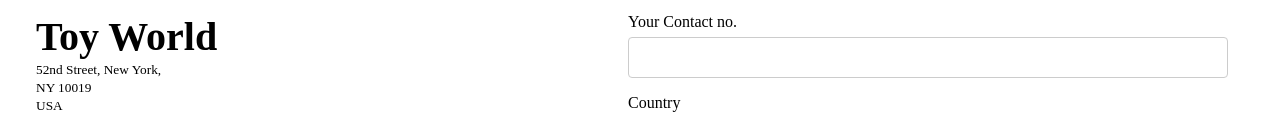
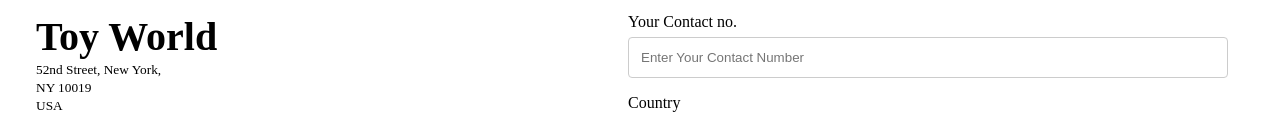
Before and after one commit to coding-spidey/Toy-World, a plain HTML site: page contact.html in a window 1280 px wide. Shown: the part 320-436 px from the top of the page. Drawn offline with Linux system fonts and the light colour scheme.

Commit message:
Update contact.html

```diff
--- a/contact.html
+++ b/contact.html
@@ -57,7 +57,7 @@
                     <div class="mb-4"></div>
 
                     <label for="contact">Your Contact no.</label>
-                    <input type="text" id="contact" name="contact">
+                    <input type="text" id="contact" name="contact" placeholder="Enter Your Contact Number">
                     <small class="text-red" id="contactText"></small>
                     <div class="mb-4"></div>
 
```
